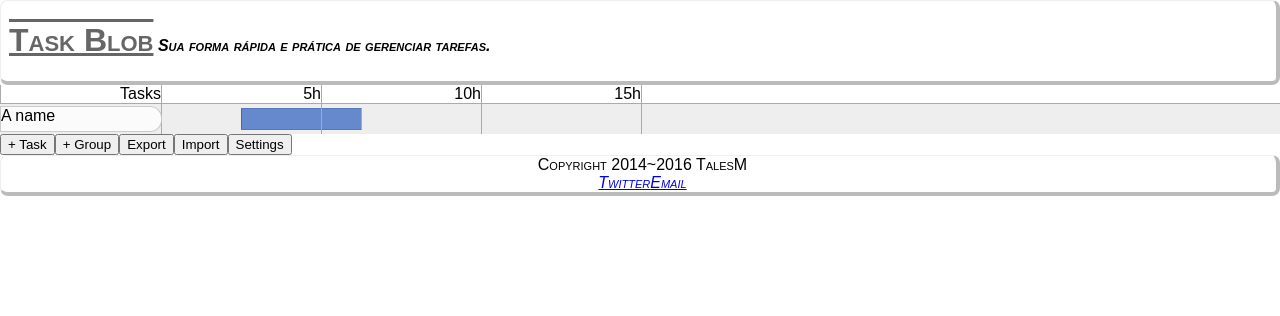
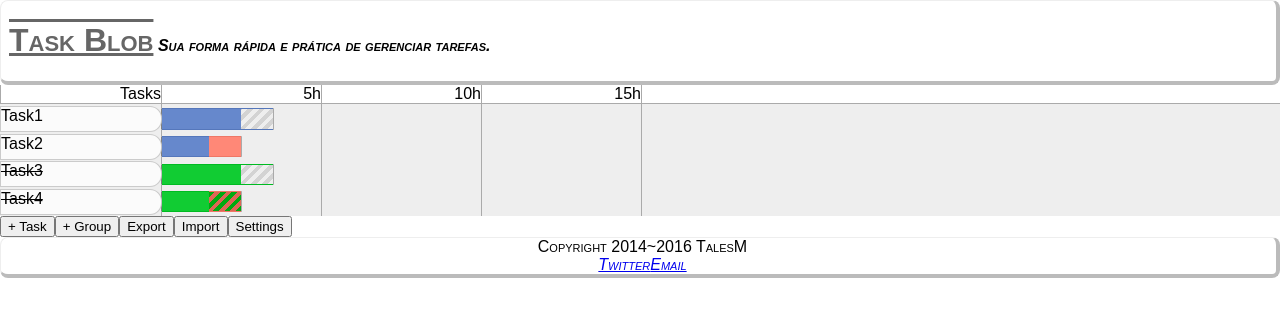
Before and after one commit to talesm/taskblob, a React (Create React App) app: page / in a window 1280 px wide. Shown: the top 316 px of the page. Built offline with nearby package versions, Linux system fonts and the light colour scheme.

Commit message:
Integation and better color scheming.

```diff
--- a/src/App.css
+++ b/src/App.css
@@ -184,6 +184,11 @@ header h2 {
 	border-color: #57b;
 }
 
+.spent.closed {
+	background: #1c3;
+	border-color: #0b2;
+}
+
 .spent::BEFORE{
 	position:absolute;
 	border-left: 1px solid rgba(0, 0, 0, 0.25);
@@ -192,8 +197,13 @@ header h2 {
 }
 
 .remaining{
-	background: #fea;
-	border-color: #ed9;
+	background: lightgray;
+	background: repeating-linear-gradient(-45deg, transparent, transparent 0.25em, lightgray 0.25em, lightgray 0.5em);
+	border-color: #57b;
+}
+
+.remaining.closed{
+	border-color: #0b2;
 }
 
 .overdue{
@@ -201,16 +211,20 @@ header h2 {
 	border-color: #e76;
 }
 
+.overdue.closed{
+	background: repeating-linear-gradient(-45deg, #0a1, #0a1 0.25em, #d65 0.25em, #d65 0.5em);
+}
+
 .unreachable{
-	background: transparent;
-	background: repeating-linear-gradient(-45deg, transparent, transparent 0.25em, rgba(170,170,170,0.5) 0.25em, rgba(170,170,170,0.5) 0.5em);
+	background: gray;
+	background: repeating-linear-gradient(-45deg, transparent, transparent 0.25em, gray 0.25em, gray 0.5em);
 	border-color: rgba(153,153,153,0.5);
+	border-right: 1px solid #aaa;
 }
 
 .leftover{
 	background: #1f5;
 	border-color: #0e4;
-	border-right: 1px solid #aaa;
 }
 
 /********************************************/
--- a/src/App.js
+++ b/src/App.js
@@ -3,6 +3,18 @@ import GanttViewer from './ui/GanttViewer';
 import './App.css';
 
 class App extends React.Component {
+  constructor(props) {
+    super(props);
+    this.state = {
+      tasks: [
+        {id: 1, name: "Task1", description: "A task", duration: 7, spent: 5, closed: false, dependencies: []},
+        {id: 2, name: "Task2", description: "A task", duration: 3, spent: 5, closed: false, dependencies: []},
+        {id: 3, name: "Task3", description: "A task", duration: 7, spent: 5, closed: true, dependencies: []},
+        {id: 4, name: "Task4", description: "A task", duration: 3, spent: 5, closed: true, dependencies: []},
+      ]
+    }
+  }
+
   render() {
     return (
       <div className="App">
@@ -12,7 +24,7 @@ class App extends React.Component {
       	</header>
         <section className="viewSection">
           <div className="message"></div>
-          <GanttViewer>Tasks</GanttViewer>
+          <GanttViewer items={this.state.tasks}>Tasks</GanttViewer>
         </section>
         <nav className="mainNav buttonset">
       		<button className="add addButton">+ Task</button>
--- a/src/ui/GanttViewer.js
+++ b/src/ui/GanttViewer.js
@@ -3,10 +3,21 @@ import TimeLabel from './TimeLabel'
 import Item from './Item';
 
 export default function(props) {
+  const items = (props.items||[]).map(item => (
+    <Item key={item.id}
+      start="0"
+      spent={ Math.min(item.spent, item.duration)+"em"}
+      remaining={Math.max(item.duration - item.spent, 0)+"em"}
+      overdue={Math.max(-item.duration + item.spent, 0)+"em"}
+      closed={item.closed}
+    >
+      {item.name}
+    </Item>
+  ));
   return (
     <div className="viewGroup">
       <TimeLabel min="0" max="15" interval="5" unit="h">{props.children}</TimeLabel>
-      <Item start="5em" spent="7.5em">A name</Item>
+      {items}
     </div>
   );
 }
--- a/src/ui/Item.js
+++ b/src/ui/Item.js
@@ -4,18 +4,21 @@ function Meter(props) {
   const style = {
     width: props.width||0
   }
-  const className = "meter "+props.type;
+  let className = "meter "+props.type;
+  if(props.closed) {
+    className += " closed"
+  }
   return <span className={className} style={style}/>;
 }
 
 export default function(props) {
-  const meters = ['start', 'spent', 'remaining', 'overdue', 'unreachable', 'leftover']
-      .map(type => <Meter key={type} type={type} width={props[type]}/>);
+  const meters = ['start', 'spent', 'overdue', 'remaining', 'unreachable']
+      .map(type => <Meter closed={props.closed} key={type} type={type} width={props[type]}/>);
 
   return (
     <div className="item">
       <span className="taskName" title={props.children}>
-        <span className="name">{props.children}</span>
+        <span className="name">{props.closed?(<del>{props.children}</del>):props.children}</span>
       </span>
       {meters}
     </div>
```
